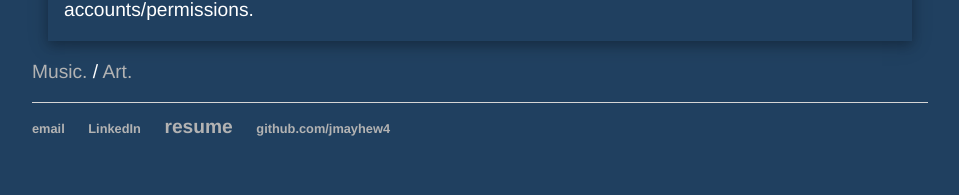
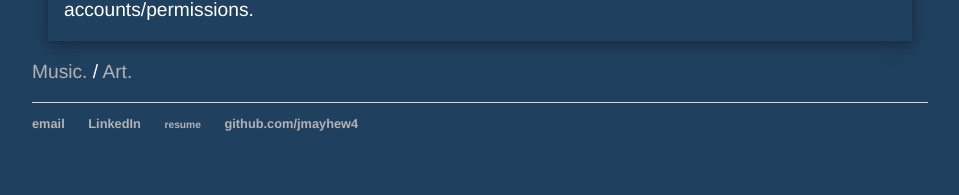
Before and after one commit to jmayhew4/jmayhew4.github.io, a Jekyll site: the page built from index.html, in a window 1280 px wide. Shown: the part 1767-1962 px from the top of the page, without its empty margins (160-1119 px from the left). Built offline with Jekyll 4.4.1, drawn with Linux system fonts in a browser that asks for light colours.

Commit message:
Update main.css
corrected font size of footer....again

```diff
--- a/css/main.css
+++ b/css/main.css
@@ -82,14 +82,14 @@ input[type=checkbox]{
 }
 input[type=checkbox] + label:after {
    content: 'resume';
-   font-size: 1.5em;
+   font-size: .8em;
     list-style: none;
     text-decoration: none;
     color: #b3b3b3;
 }
 input[type=checkbox]:checked + label:after {
    content: 'Available on request!';
-   font-size: 1.5em;
+   font-size: .8em;
     list-style: none;
     text-decoration: none;
     color: #b3b3b3;
```
